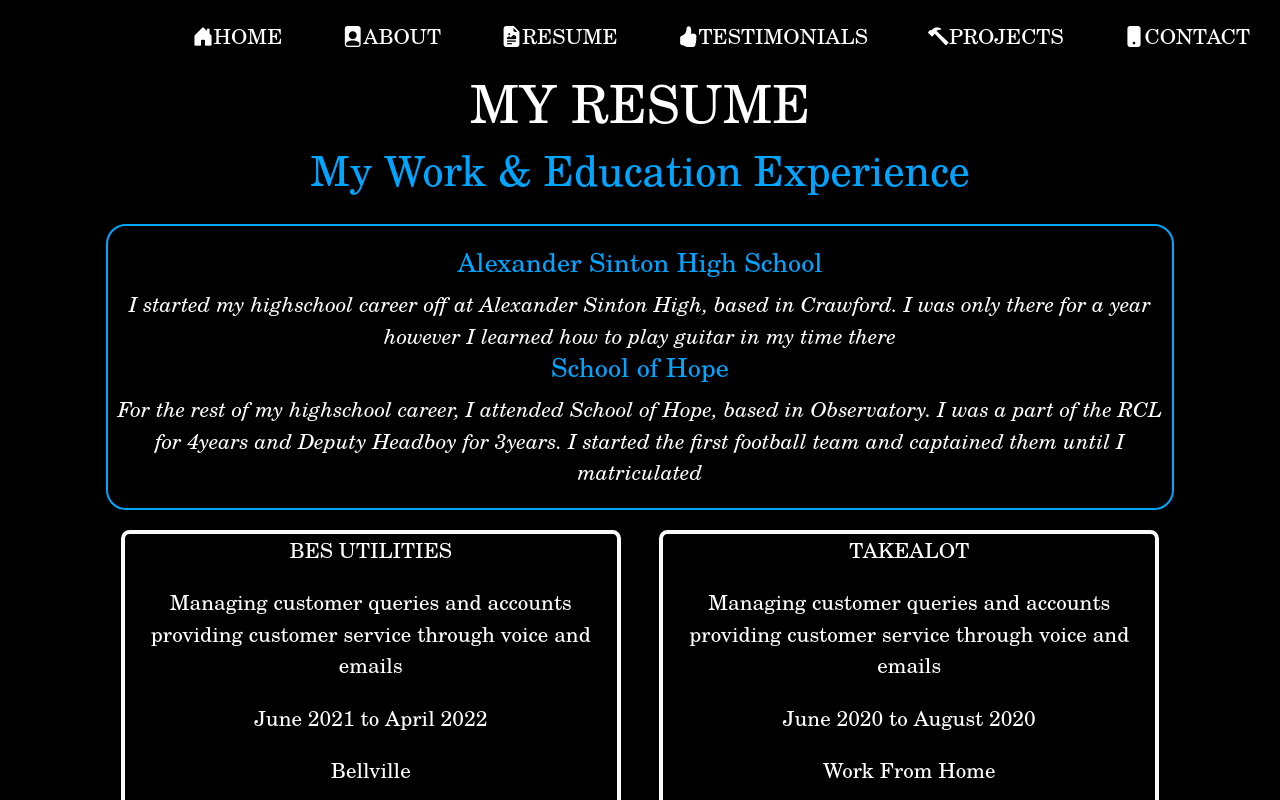
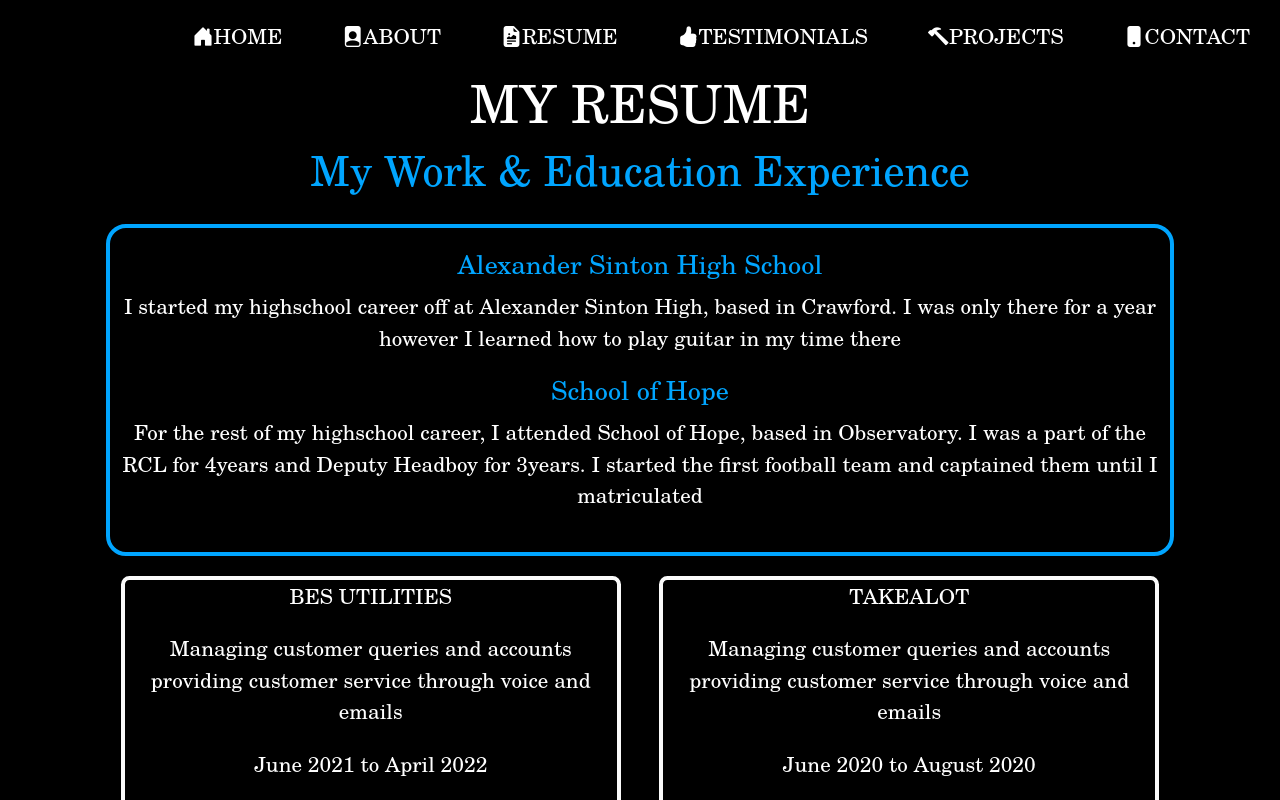
Before and after one commit to Tempestfury11/Vue_Project, a Vue app: page /resume in a window 1280 px wide. Shown: the top 800 px of the page. Built offline with nearby package versions, Linux system fonts and the light colour scheme.

Commit message:
about changes

```diff
--- a/src/components/resumeCards.vue
+++ b/src/components/resumeCards.vue
@@ -81,7 +81,7 @@ export default {
 <style scoped>
 .card {
   width: 500px;
-  height: 530px;
+  height: fit-content;
   background: black;
   border-radius: 0.4em;
   box-shadow: 0.3em 0.3em 0.7em #00000015;
--- a/src/views/AboutView.vue
+++ b/src/views/AboutView.vue
@@ -18,7 +18,7 @@
                 I have been working since the age of 16. Once I passed matric I got my first 9-5 job and have worked for various different companies, you may find out more about that on my resume page. Technology has always been an interest of mine growing up. So once I heard about lifechoices and the opportunities they offered, I jumped at it. You may check out my projects in the project page
             </p>
           <p>Contact Number : 0618445578</p>
-          <p>Email Address : Swiftyblue11@gmail.com</p>
+          <p>Email Address : MarshalinoJankowski98@gmail.com</p>
           <p>Language : English</p>
           <div id="iconsabout">
             <i class="bi fa-2x bi-filetype-html mx-1"></i><span>HTML</span>
--- a/src/views/ResumeView.vue
+++ b/src/views/ResumeView.vue
@@ -6,12 +6,10 @@
         <div class="row">
           <div class="col-12">
             <div class="school">
-            <div>
               <h5 id="heading">Alexander Sinton High School</h5>
-              <i>I started my highschool career off at Alexander Sinton High, based in Crawford. I was only there for a year however I learned how to play guitar in my time there</i>
+              <p>I started my highschool career off at Alexander Sinton High, based in Crawford. I was only there for a year however I learned how to play guitar in my time there</p>
               <h5 id="heading">School of Hope</h5>
-              <i>For the rest of my highschool career, I attended School of Hope, based in Observatory. I was a part of the RCL for 4years and Deputy Headboy for 3years. I started the first football team and captained them until I matriculated</i>
-            </div>
+              <p>For the rest of my highschool career, I attended School of Hope, based in Observatory. I was a part of the RCL for 4years and Deputy Headboy for 3years. I started the first football team and captained them until I matriculated</p>
           </div>
           </div>
           <div id="jobs">
@@ -42,7 +40,7 @@ export default {
   color: white;
   margin: 20px 20px 20px 20px;
   padding: 20px 0 20px 0;
-  border: 2px solid #00a5ff;
+  border: 0.2em solid #00a5ff;
   border-radius: 20px
 }
 #heading{
```
